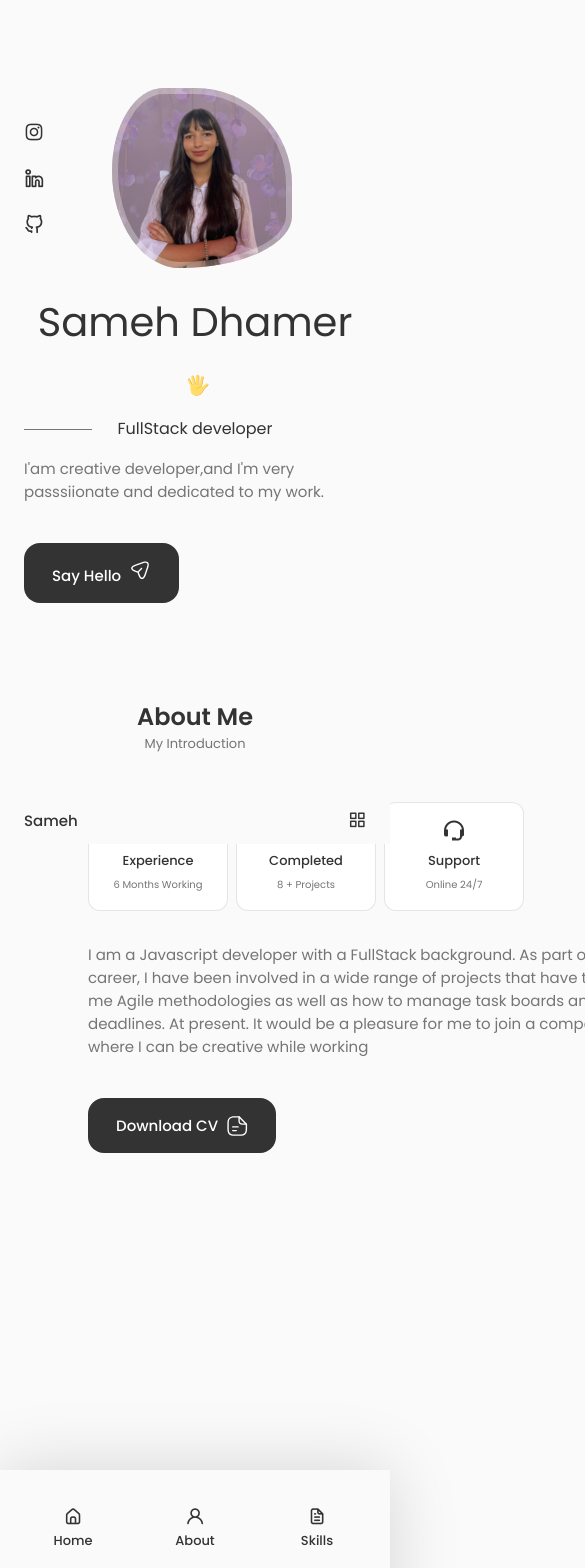
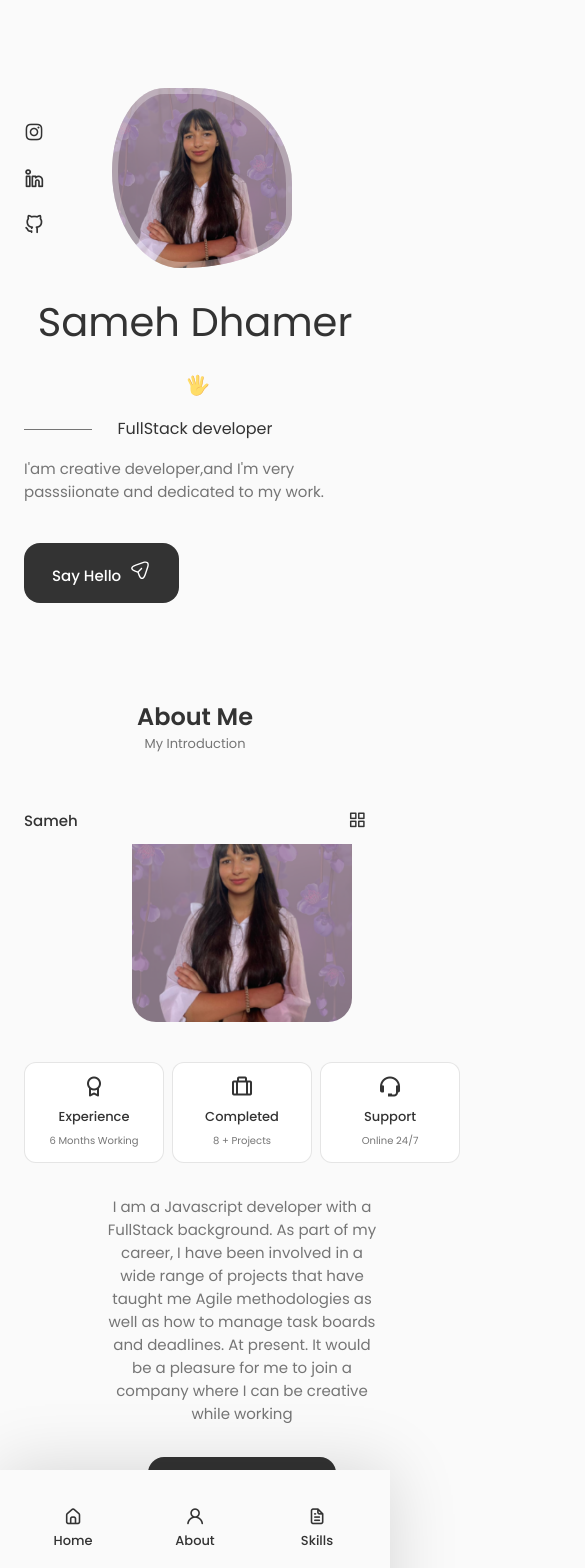
Before and after one commit to sameh-dh/portfolio, a React (Create React App) app: page / in a window 390 px wide. Shown: the top 1568 px of the page, 585 px wide, since content can reach past the window. Before the commit the page ends 1265 px from the top, so only its background shows below. Built offline with nearby package versions, Linux system fonts and the light colour scheme.

Commit message:
about medium done

```diff
--- a/src/css/About.css
+++ b/src/css/About.css
@@ -2,14 +2,14 @@
 
 
 .about__container {
-    grid-template-columns: repeat(2 ,1fr);
-    align-items:  center;
+    grid-template-columns: repeat(2, 1fr);
+    align-items: center;
     column-gap: 4rem;
 }
 
 .about__img {
     width: 350px;
-    border-radius:  1.5rem;
+    border-radius: 1.5rem;
     justify-self: center;
 }
 
@@ -29,7 +29,7 @@
 
 .about__icon {
     font-size: 1.5rem;
-    color : var(--title-color);
+    color: var(--title-color);
     margin-bottom: var(--mb-0-5);
 }
 
@@ -43,7 +43,50 @@
 }
 
 .about__description {
-    padding: 0 ;
+    padding: 0;
     margin-bottom: var(--mb-2-5);
     width: 130%;
 }
+
+
+
+/*=============== BREAKPOINTS ===============*/
+/* For large devices */
+@media screen and (max-width: 992px) {
+    .about__container {
+        grid-template-columns: 1fr;
+        row-gap: 2.5rem;
+    }
+
+    .about__img {
+        width: 220px;
+    }
+
+    .about__box {
+        padding: 0.75rem 0.5rem
+    }
+
+    .about__data {
+        text-align: center;
+
+    }
+
+    .about__info {
+        justify-content: center;
+    }
+
+    .about__description {
+        width: 100%;
+        padding: 0 5rem;
+        margin-bottom: 2rem;
+    }
+
+}
+
+/* For medium devices */
+@media screen and (max-width: 768px) {}
+
+@media screen and (max-width: 576px) {}
+
+/* For small devices */
+@media screen and (max-width: 350px) {}
```
Also changed, not shown: 1 other file (tests, documents, lock files or other folders).
